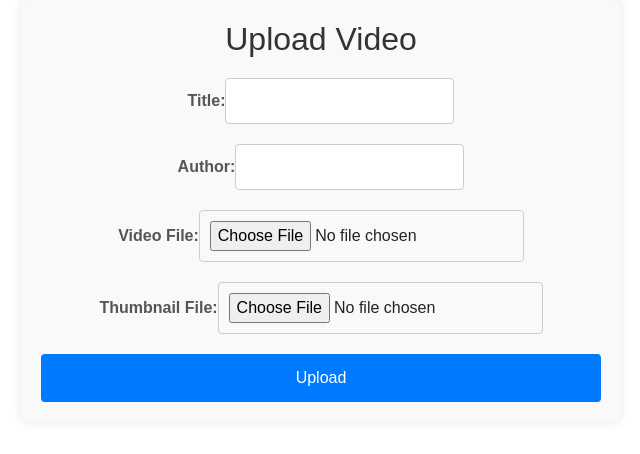
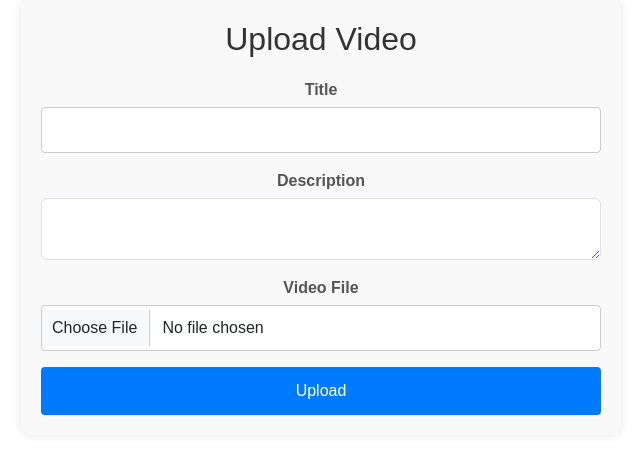
Before and after one commit to ofekbaribi/ViewTube-Web, a React (Create React App) app in the folder Web/viewtube/: page /upload in a window 1280 px wide. Shown: the top 454 px of the page, without its empty margins (319-959 px from the left). Built offline with nearby package versions, Linux system fonts and the light colour scheme.

Commit message:
handled video upload with contexts

```diff
--- a/Web/viewtube/src/app/App.js
+++ b/Web/viewtube/src/app/App.js
@@ -6,20 +6,27 @@ import Login from '../pages/Login';
 import Register from '../pages/Register';
 import VideoWatch from '../pages/VideoWatch';
 import Upload from '../pages/Upload';
+import useVideo from '../contexts/VideosContext';
 import { UserProvider } from '../contexts/UserContext';
 
 
 function App() {
+  const { videos, addVideo } = useVideo();
+
   return (
     <UserProvider>
       <Router>
         <div className="App">
           <Routes>
-            <Route path="/video/:videoId" element={<VideoWatch />} />
+            <Route
+              path="/video/:videoId"
+              element={<VideoWatch videos={videos}/>} />
             <Route path="/login" element={<Login />} />
             <Route path="/register" element={<Register />} />
-            <Route path="/upload" element={<Upload />} />
-            <Route path="/" element={<Home />} />
+            <Route
+              path="/upload"
+              element={<Upload videos={videos} addVideo={addVideo} />} />
+            <Route path="/" element={<Home videos={videos} />} />
           </Routes>
         </div>
       </Router>
--- a/Web/viewtube/src/components/commonComponents/Feed.js
+++ b/Web/viewtube/src/components/commonComponents/Feed.js
@@ -3,10 +3,10 @@ import React from 'react';
 import VideoList from '../homePage/VideoList';
 import './Feed.css';
 
-const Feed = ({ searchQuery }) => {
+const Feed = ({ searchQuery, videos }) => {
     return (
         <div className="feed">
-            <VideoList searchQuery={searchQuery} />
+            <VideoList searchQuery={searchQuery} videos={videos}/>
         </div>
     );
 };
--- a/Web/viewtube/src/components/homePage/VideoList.js
+++ b/Web/viewtube/src/components/homePage/VideoList.js
@@ -1,25 +1,33 @@
 import React from 'react';
 import VideoItem from './VideoItem';
 import './VideoList.css';
-import videos from "../../data/db.json";
+import baseVideos from "../../data/db.json";
 import SearchResultItem from './SearchResultItem';
 import { useLocation } from 'react-router-dom';
 
-function VideoList() {
+function VideoList({ videos }) {
   const location = useLocation();
   const searchParams = new URLSearchParams(location.search);
   const searchQuery = searchParams.get('search');
 
-  const filteredVideos = searchQuery
+  const baseFilteredVideos = searchQuery
+    ? baseVideos.filter((baseVideo) =>
+        baseVideo.title.toLowerCase().includes(searchQuery.toLowerCase())
+      )
+    : baseVideos;
+
+    const addedFilteredVideos = searchQuery
     ? videos.filter((video) =>
         video.title.toLowerCase().includes(searchQuery.toLowerCase())
       )
     : videos;
 
+    const totalFilteredVideos = [...baseFilteredVideos, ...addedFilteredVideos];
+
   return (
     <div className={searchQuery ? 'video-list' : 'video-grid'}>
-      {filteredVideos.map((video) => (
-        searchQuery ? <SearchResultItem key={video.id} {...video} /> : <VideoItem key={video.id} {...video} />
+      {totalFilteredVideos.map((filteredVideo) => (
+        searchQuery ? <SearchResultItem key={filteredVideo.id} {...filteredVideo} /> : <VideoItem key={filteredVideo.id} {...filteredVideo} />
       ))}
     </div>
   );
--- /dev/null
+++ b/Web/viewtube/src/contexts/VideosContext.js
@@ -0,0 +1,14 @@
+import { useState } from 'react';
+
+const useVideos = () => {
+  const [videos, setVideos] = useState([]);
+
+  const addVideo = (video) => {
+    const updatedVideos = [...videos, video];
+    setVideos(updatedVideos);
+  };
+
+  return { videos, addVideo };
+};
+
+export default useVideos;
--- a/Web/viewtube/src/data/videoService.js
+++ b/Web/viewtube/src/data/videoService.js
@@ -1,4 +1,5 @@
 import videos from './db.json';
+
 
 export const fetchVideosList = async () => {
   return videos;
--- a/Web/viewtube/src/pages/Home.js
+++ b/Web/viewtube/src/pages/Home.js
@@ -1,14 +1,14 @@
-// Home.js
 import React, { useState } from 'react';
 import Navbar from '../components/commonComponents/Navbar';
 import styles from './Home.css';
 import Sidebar from '../components/commonComponents/Sidebar';
 import Feed from '../components/commonComponents/Feed';
 
-const Home = () => {
+const Home = ({ videos }) => {
     const [sidebarOpen, setSidebarOpen] = useState(false);
     const [searchQuery, setSearchQuery] = useState('');
 
+    console.log(videos);
     const toggleSidebar = () => {
         setSidebarOpen(!sidebarOpen);
     };
@@ -28,7 +28,7 @@ const Home = () => {
             <div className={styles.homePage}>
                 <Sidebar isOpen={sidebarOpen} />
                 <div className={`container ${sidebarOpen ? 'sidebar-open' : ''}`}>
-                    <Feed searchQuery={searchQuery} />
+                    <Feed searchQuery={searchQuery} videos={videos}/>
                 </div>
             </div>
         </>
--- a/Web/viewtube/src/pages/Upload.js
+++ b/Web/viewtube/src/pages/Upload.js
@@ -1,69 +1,93 @@
+// src/pages/UploadPage.js
 import React, { useState } from 'react';
-import './Upload.css'; // Add necessary styles
+import { useNavigate } from 'react-router-dom';
+import '../css/bootstrap.min.css';
+import './Upload.css';
+import useVideo from '../contexts/VideosContext';
 
-function Upload() {
+const UploadPage = ({ videos, addVideo }) => {
   const [title, setTitle] = useState('');
-  const [author, setAuthor] = useState('');
+  const [description, setDescription] = useState('');
   const [videoFile, setVideoFile] = useState(null);
-  const [thumbnailFile, setThumbnailFile] = useState(null);
-  const [videos, setVideos] = useState([]); // Local state to manage uploaded videos
+  const navigate = useNavigate();
 
-  const handleUpload = (e) => {
-    e.preventDefault();
-    const newVideo = {
-      id: videos.length + 1,
-      title,
-      author,
-      videoURL: URL.createObjectURL(videoFile),
-      imgURL: URL.createObjectURL(thumbnailFile),
-      views: 0,
-      date: new Date().toLocaleDateString(),
-      duration: '0:00' // Placeholder duration
+  const handleUpload = async (event) => {
+    event.preventDefault();
+    if (!title || !description || !videoFile) {
+      alert('Please fill in all fields.');
+      return;
+    }
+
+    const getVideoDuration = (file) => {
+      return new Promise((resolve) => {
+        const video = document.createElement('video');
+        video.preload = 'metadata';
+        video.onloadedmetadata = () => {
+          window.URL.revokeObjectURL(video.src);
+          resolve(video.duration);
+        };
+        video.src = URL.createObjectURL(file);
+      });
     };
 
-    setVideos([...videos, newVideo]);
+    const id = (videos ? (videos.length + 11) : 11);
+    const duration = await getVideoDuration (videoFile);
+    const metadata = {
+      id,
+      title,
+      description,
+      videoURL: URL.createObjectURL(videoFile),
+      date: new Date().toLocaleDateString(),
+      views: 0,
+      likes: 0,
+      duration
+    };
 
-    // Clear form fields
-    setTitle('');
-    setAuthor('');
-    setVideoFile(null);
-    setThumbnailFile(null);
+    addVideo(metadata);
+    alert('Video uploaded successfully.');
+    navigate('/');
   };
 
   return (
     <div className="upload-page">
       <h2>Upload Video</h2>
       <form onSubmit={handleUpload}>
-        <div>
-          <label>Title:</label>
-          <input type="text" value={title} onChange={(e) => setTitle(e.target.value)} required />
+        <div className="mb-3">
+          <label htmlFor="title" className="form-label">Title</label>
+          <input
+            type="text"
+            className="form-control"
+            id="title"
+            value={title}
+            onChange={(e) => setTitle(e.target.value)}
+            required
+          />
         </div>
-        <div>
-          <label>Author:</label>
-          <input type="text" value={author} onChange={(e) => setAuthor(e.target.value)} required />
+        <div className="mb-3">
+          <label htmlFor="description" className="form-label">Description</label>
+          <textarea
+            className="form-control"
+            id="description"
+            value={description}
+            onChange={(e) => setDescription(e.target.value)}
+            required
+          />
         </div>
-        <div>
-          <label>Video File:</label>
-          <input type="file" accept="video/*" onChange={(e) => setVideoFile(e.target.files[0])} required />
+        <div className="mb-3">
+          <label htmlFor="videoFile" className="form-label">Video File</label>
+          <input
+            type="file"
+            className="form-control"
+            id="videoFile"
+            accept="video/*"
+            onChange={(e) => setVideoFile(e.target.files[0])}
+            required
+          />
         </div>
-        <div>
-          <label>Thumbnail File:</label>
-          <input type="file" accept="image/*" onChange={(e) => setThumbnailFile(e.target.files[0])} required />
-        </div>
-        <button type="submit">Upload</button>
+        <button type="submit" className="btn btn-primary">Upload</button>
       </form>
-      <div className="uploaded-videos">
-        {videos.map((video) => (
-          <div key={video.id} className="uploaded-video">
-            <video src={video.videoURL} controls />
-            <img src={video.imgURL} alt="thumbnail" />
-            <h3>{video.title}</h3>
-            <p>{video.author}</p>
-          </div>
-        ))}
-      </div>
     </div>
   );
-}
+};
 
-export default Upload;
+export default UploadPage;
--- a/Web/viewtube/src/pages/VideoWatch.js
+++ b/Web/viewtube/src/pages/VideoWatch.js
@@ -10,7 +10,7 @@ import './VideoWatch.css';
 import Sidebar from '../components/commonComponents/Sidebar';
 
 
-function VideoWatch() {
+function VideoWatch({ videos }) {
   const { videoId } = useParams();
   const [video, setVideo] = useState(null);
   const [error, setError] = useState(null);
@@ -26,13 +26,16 @@ function VideoWatch() {
   useEffect(() => {
     const getVideoDetails = async () => {
       try {
-        const videoData = await fetchVideoDetails(videoId);
+        let videoData = await fetchVideoDetails(videoId);
         if (!videoData) {
-          throw new Error('Video not found');
+          videoData = await videos.find(video => video.id === parseInt(videoId, 10));
+          if (!videoData) {
+            throw new Error('Video not found');
+          }
         }
         setVideo(videoData);
       } catch (err) {
-        setError('Failed to fetch video details');
+          setError('Failed to fetch video details');
       }
     };
 
```
Also changed, not shown: Web/viewtube/src/contexts/UsersContext.js (added).
